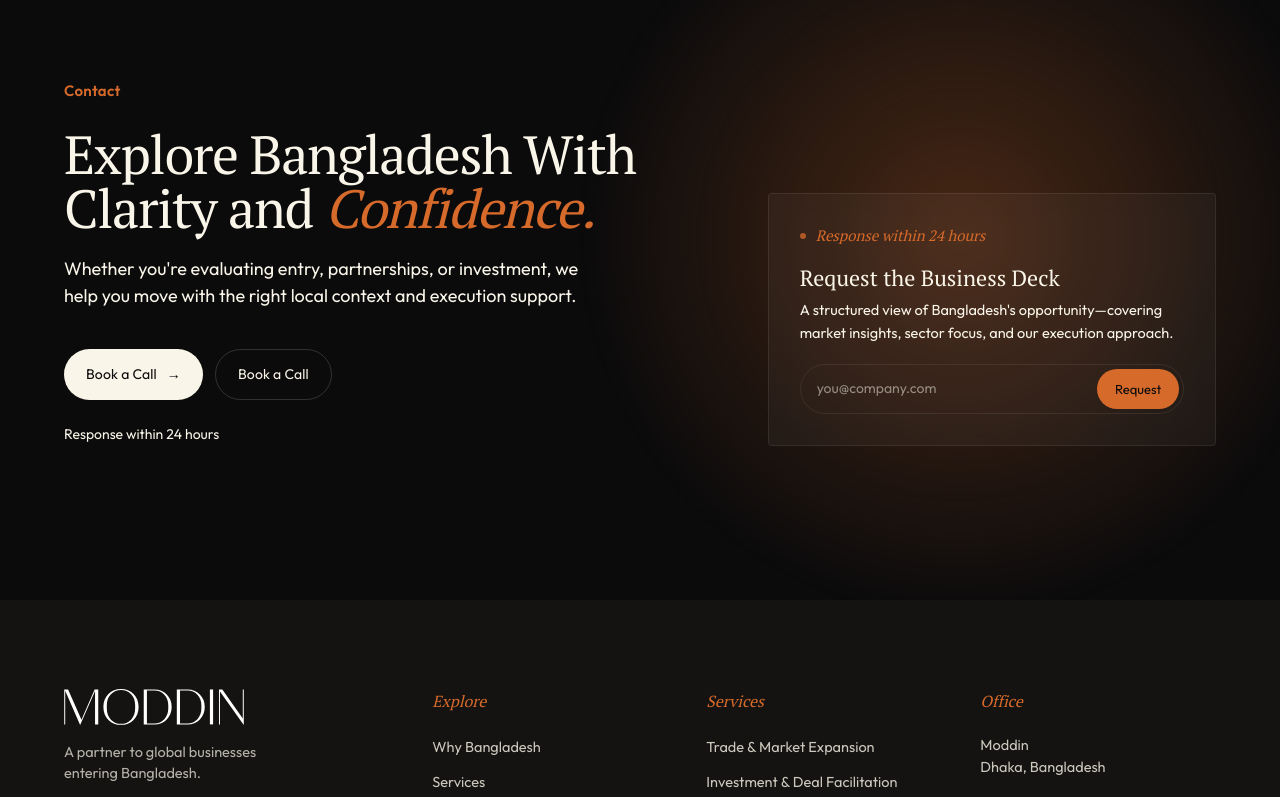
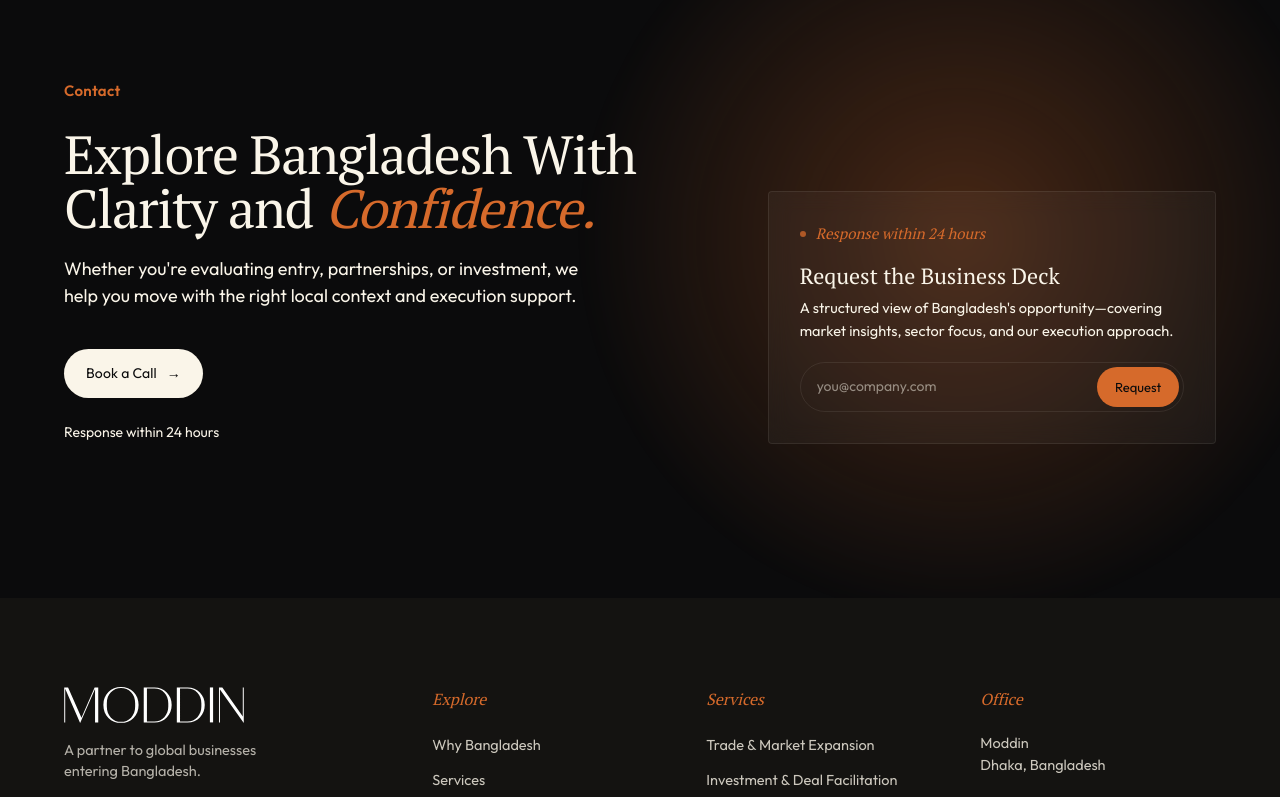
Before and after one commit to Creativecoder11/moddin, a Next.js app: page / in a window 1280 px wide. Shown: the part 7022-7819 px from the top of the page. Built offline with nearby package versions, Linux system fonts and the light colour scheme.

Commit message:
Remove duplicate final CTA button

```diff
--- a/app/components/sections/FinalCta.tsx
+++ b/app/components/sections/FinalCta.tsx
@@ -40,9 +40,6 @@
             <a href="mailto:hello@moddin.com" className="btn btn-light">
               Book a Call <span>→</span>
             </a>
-            <a href="mailto:hello@moddin.com" className="btn btn-outline">
-              Book a Call
-            </a>
           </Reveal>
           <TextEffect as="div" className="second" per="word" preset="blur" scrollReveal delay={0.3}>
             {"Response within 24 hours"}
```
